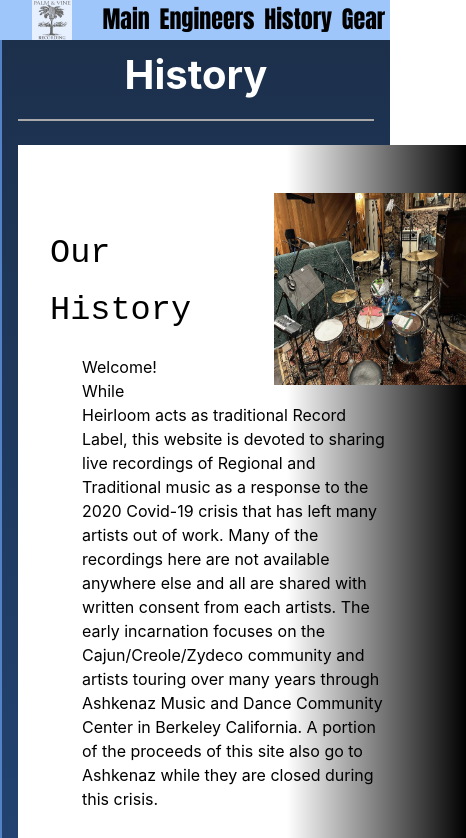
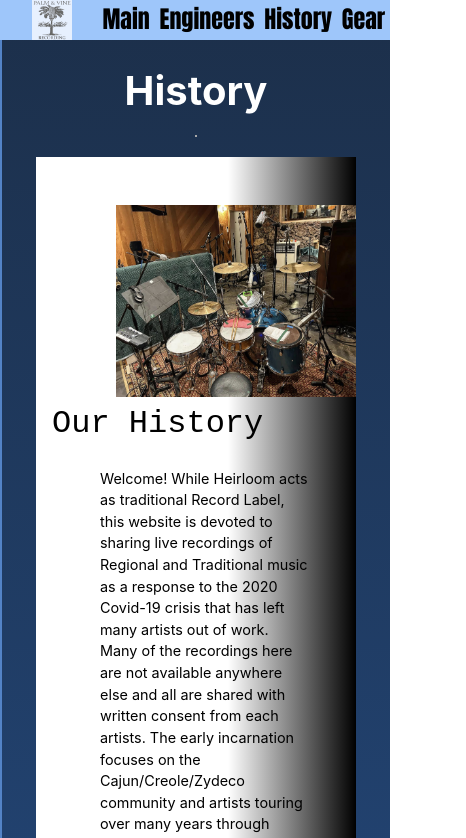
Before and after one commit to naturalstrings/palm-and-vine, a React (Vite) app: page /history in a window 390 px wide. Shown: the top 838 px of the page, 466 px wide, since content can reach past the window. Built offline with nearby package versions, Linux system fonts and the light colour scheme.

Commit message:
more responsive changes for history, gear, engineer

```diff
--- a/src/App.css
+++ b/src/App.css
@@ -166,17 +166,14 @@
 }
 
 
-
-
-
 /* Engineers */
 #engineers-container {
 position: relative;
 height: 100%;
 padding-top: 3rem;
 }
+
 #engineers-container video {
-
 position: fixed;
 top: 0;
 left: 0;
@@ -186,6 +183,7 @@
 height: 100vh;
 width: 100%;
 }
+
 .engineers-content {
 position: relative;
 padding-left: 10rem;
@@ -196,8 +194,8 @@
 .engineer-item h2 {
 padding-left: 2rem;
 text-align: left;
+}
 
-}
 .engineer-item img {
 float: left;
 width: 13rem;
@@ -205,35 +203,25 @@
 padding-left: 2rem;
 margin-right: 2rem;
 }
+
 .engineer-item p {
-
 padding-right: 15rem;
 padding-left: 2rem;
 }
 @media (max-width:768px){
   .engineers-content {
-    /* position: relative; */
   padding-left: 3rem;
   padding-right: 3rem;
   padding-bottom: 2rem;
   }
-}
-
-@media (max-width: 768px) {
   .engineer-item p {
   padding-right: .2rem;
   padding-left: .2rem;
   }
-}
-
-@media (max-width: 768px) {
   .engineer-item h2 {
   padding-left: .2rem;
   text-align: left;
-
   }
-}
-@media (max-width: 768px) {
   .engineer-item img {
   float: left;
   width: 11rem;
@@ -248,7 +236,11 @@
 /* History */
 .history-wrap {
 padding: 3rem 2rem;
+display: flex;
+flex-direction:column;
+align-items: center;
 }
+
 .history-main h2{
 padding-top: 5rem;
 font-size: 3rem;
@@ -256,12 +248,14 @@
 text-align: left;
 padding-left: 3rem;
 }
+
 .history-main {
 background-image: linear-gradient(to right, white 0%, white 60%, black);
 color: black;
 width: 60rem;
 height: 40rem;
 }
+
 .history-main img {
 padding-top: 3rem;
 padding-left: 5rem;
@@ -269,55 +263,44 @@
 height: 25rem;
 float: right;
 }
+
 .history-main p {
 text-align: left;
 padding-right: 30rem;
 padding-left: 8rem;
 }
-@media (max-width:768px) {
-  .history-wrap {
-    padding-top: 2rem;
-    padding-bottom: 2rem;
-    padding-left: 1rem;
-    padding-right: 1rem
+@media only screen and (max-width: 1024px){
+  .history-main{
+  width:20rem;
+  height: 50rem;
+  }
+  .history-main img {
+  padding-top: 3rem;
+  padding-left: 5rem;
+  width: 25rem;
+  height: 15rem;
+  }
+  .history-main h2{
+  padding-top: 5rem;
+  font-size: 2rem;
+  font-family: 'Courier New', Courier, monospace;
+  padding-left:1rem;
+  }
+  .history-main p {
+  text-align: left;
+  padding-right: 3rem;
+  padding-left: 4rem;
+  font-size: .9rem;
   }
 }
-@media (max-width: 768px) {
-  .history-main {
-    width:28rem;
-    height: 45rem;
-  }
-}
-@media (max-width: 768px) {
-  .history-main img {
-    width:17rem;
-    height: 15rem;
-  }
-}
-
-@media (max-width: 768px) {
-  .history-main h2{
-    padding-top: 5rem;
-    font-size: 2.1rem;
-    font-family: 'Courier New', Courier, monospace;
-    padding-left: 2rem;
-  }
-}
-@media (max-width: 768px) {
-  .history-main p {
-    text-align: left;
-    padding-right: 5rem;
-    padding-left: 4rem;
-    font-size: 1rem;
-  }
-}
-
-
 
 
 /* Gear Page */
 .gear-wrap {
 padding: 3rem 2rem;
+display: flex;
+flex-direction:column;
+align-items: center;
 }
 .gear-main h2{
 padding-top: 5rem;
@@ -344,56 +327,34 @@
 padding-right: 30rem;
 padding-left: 8rem;
 }
-@media (max-width:768px) {
-  .gear-wrap {
-    padding-top: 2rem;
-    padding-bottom: 2rem;
-    padding-left: 1rem;
-    padding-right: 1rem
+@media only screen and (max-width: 1024px){
+  .gear-main{
+  width:20rem;
+  height: 70rem;
   }
-}
-
-@media (max-width: 768px) {
-  .gear-main {
-    width:28rem;
-    height: 45rem;
-  }
-}
-
-@media (max-width: 768px) {
   .gear-main img {
   width:18rem;
   height: 16rem;
   }
-}
-
-@media (max-width: 768px) {
   .gear-main ul {
-  text-align: left;
   padding-right: 10rem;
-  padding-left: 6rem;
+  padding-left: 4rem;
   font-size: .85rem;
   }
-}
-@media (max-width: 768px) {
   .gear-main h2{
   padding-top: 5rem;
   font-size: 2.1rem;
   font-family: 'Courier New', Courier, monospace;
   padding-left: 2rem;
-
-
   }
 }
-
-
 
 
 /* Booking Page */
 .booking-wrap {
   padding: 3rem 2rem;
+}
 
-}
 .booking-main h2{
 padding-top: 5rem;
 font-size: 3rem;
@@ -401,13 +362,14 @@
 text-align: left;
 padding-left: 3rem;
 }
+
 .booking-main {
 background-image: linear-gradient(to right, white 0%, white 60%, black);
 color: black;
 width: 60rem;
 height: 40rem;
+}
 
-}
 .booking-main img {
 padding-top: 3rem;
 padding-left: 5rem;
@@ -415,6 +377,7 @@
 height: 30rem;
 float: right;
 }
+
 .booking-main p {
 text-align: left;
 padding-right: 30rem;
@@ -422,17 +385,11 @@
 }
 
 
-
-
-
 /* About page */
 .about {
-  /* padding: 2.5rem 16rem; */
 padding: 3rem 2rem;
 }
-/* .about h1 {
-  padding-bottom: 2.5rem;
-} */
+
 .about h2 {
 padding-top: 2rem;
 }
--- a/src/components/History.tsx
+++ b/src/components/History.tsx
@@ -23,6 +23,7 @@
                     Center in Berkeley California. A portion of the proceeds of this site
                     also go to Ashkenaz while they are closed during this crisis.
                 </p>
+
           </div>
         </div>
       </>
```
Lines whose indentation alone changed are shown as unchanged.
